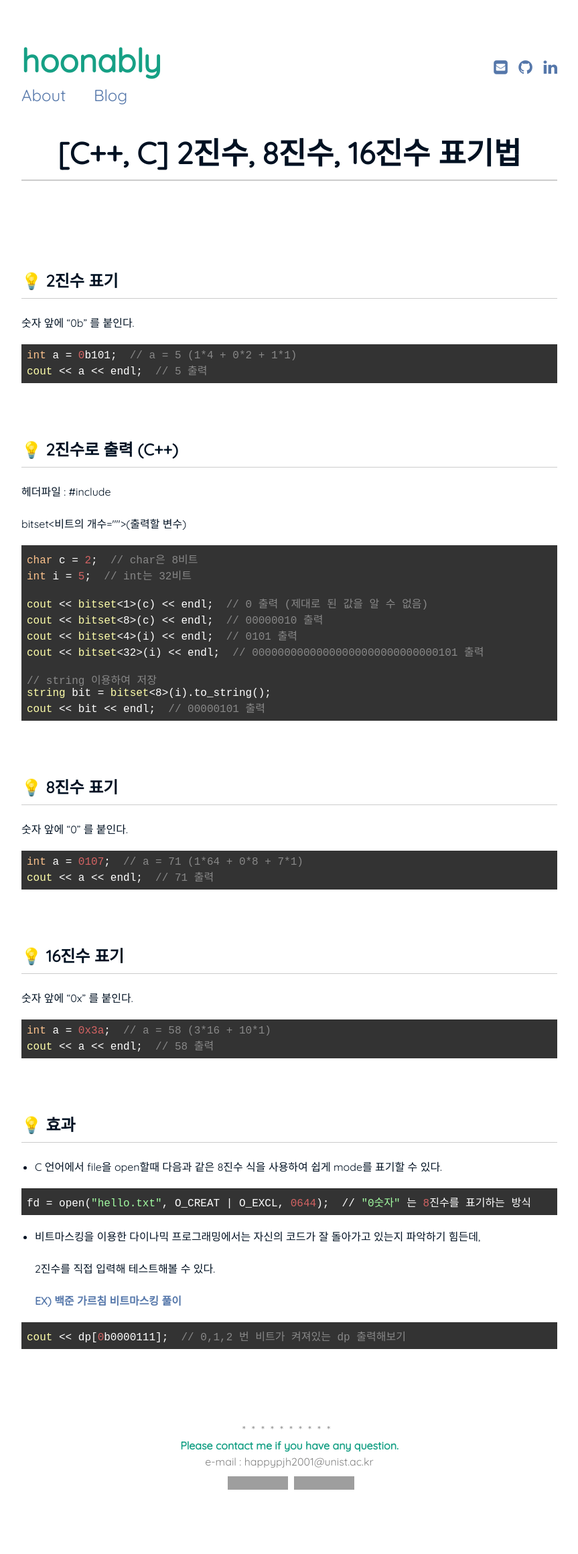
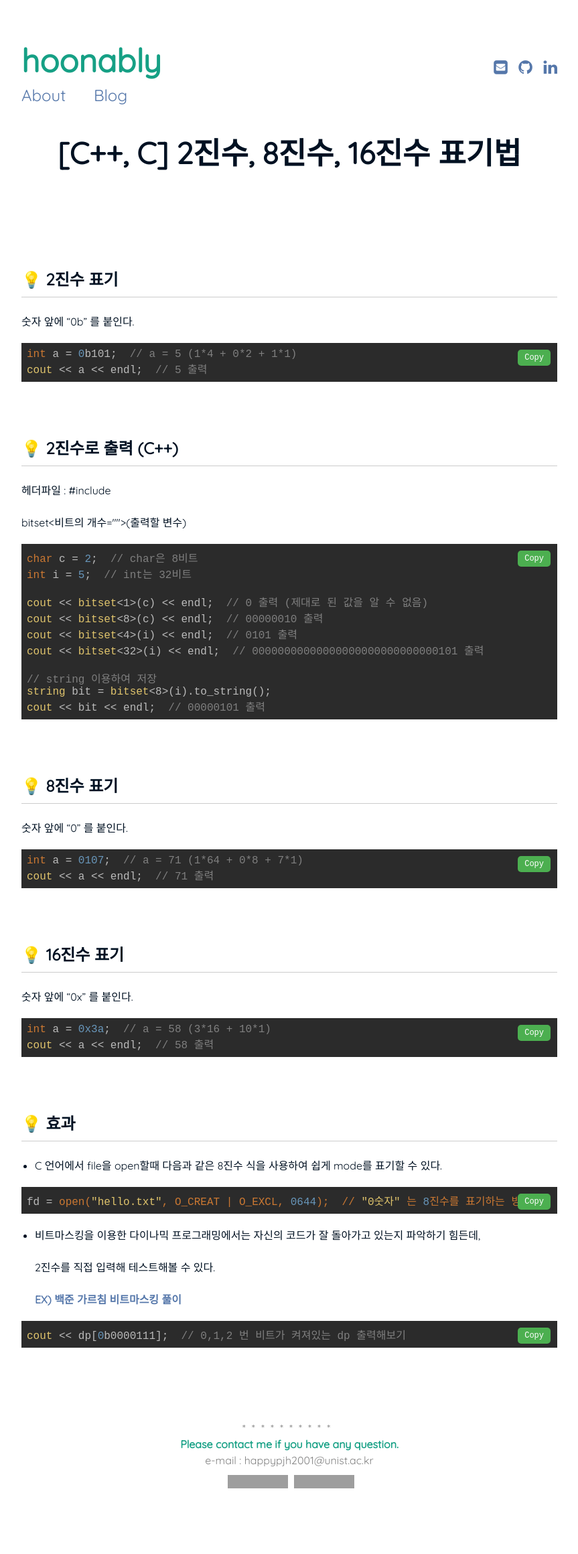
Before and after one commit to hoonably/old-blog, a Jekyll site: the page built from _posts/2024-04-13-use-bit.md, in a window 1280 px wide. Shown: the whole page at 67% size, without its empty margins (208-1071 px from the left). Built offline with Jekyll 4.4.1, drawn with Linux system fonts in a browser that asks for light colours; grey boxes are pictures that could not be loaded.

```diff
--- a/_config.yml
+++ b/_config.yml
@@ -17,9 +17,22 @@ author:
 
 
 # Syntax highlighting
-highlightstyle: 'agate'
-styles: [agate, androidstudio, arta, asceti, atelier-cave.dark, atelier-cave.light, atelier-dune.dark, atelier-dune.light, atelier-estuary.dark, atelier-estuary.light, atelier-forest.dark, atelier-forest.light, atelier-heath.dark, atelier-heath.light, atelier-lakeside.dark, atelier-lakeside.light, atelier-plateau.dark, atelier-plateau.light, atelier-savanna.dark, atelier-savanna.light, atelier-seaside.dark, atelier-seaside.light, atelier-sulphurpool.dark, atelier-sulphurpool.light, brown_paper, codepen-embed, color-brewer, dark, darkula, default, docco, far, foundation, github, github-gist, googlecode, grayscale, hopscotch, hybrid, idea, ir_black, kimbie.dark, kimbie.light, magula, mono-blue, monokai, monokai_sublime, obsidian, paraiso.dark, paraiso.light, pojoaque, railscast, rainbow, school_book, solarized_dark, solarized_light, styles_list.txt, sunburst, tomorrow, tomorrow-night-blue, tomorrow-night-bright, tomorrow-night, tomorrow-night-eightie, v, xcode, zenburn]
+highlightstyle: 'darkula'
 
+#아래 중에서 골라서 위에 쓰면 됨
+styles: [agate, androidstudio, arta,
+asceti, atelier-cave.dark, atelier-cave.light, atelier-dune.dark, atelier-dune.light,
+atelier-estuary.dark, atelier-estuary.light, atelier-forest.dark, atelier-forest.light,
+atelier-heath.dark, atelier-heath.light, atelier-lakeside.dark, atelier-lakeside.light,
+atelier-plateau.dark, atelier-plateau.light, atelier-savanna.dark, atelier-savanna.light,
+atelier-seaside.dark, atelier-seaside.light, atelier-sulphurpool.dark, atelier-sulphurpool.light,
+brown_paper, codepen-embed, color-brewer, dark, darkula, default, docco,
+far, foundation, github, github-gist, googlecode, grayscale, hopscotch,
+hybrid, idea, ir_black, kimbie.dark, kimbie.light, magula, mono-blue,
+monokai, monokai_sublime, obsidian, paraiso.dark, paraiso.light, pojoaque,
+railscast, rainbow, school_book, solarized_dark, solarized_light, styles_list.txt,
+sunburst, tomorrow, tomorrow-night-blue, tomorrow-night-bright, tomorrow-night,
+tomorrow-night-eightie, v, xcode, zenburn]
 
 # Build settings
 highlighter: null
--- a/_layouts/default.html
+++ b/_layouts/default.html
@@ -3,6 +3,7 @@
 <head>
 {% include meta_tags/base.html %}
 {% include externals/styling.html %}
+<script src="{{ '/assets/js/main.js' | relative_url }}"></script>
 </head>
 <body>
 <div class="wrapper">
--- a/assets/css/main.css
+++ b/assets/css/main.css
@@ -107,7 +107,7 @@
 
 h1 {
   margin-top: 100px; /*헤더 위에 여백*/
-  border-bottom: 2px solid #ccc;
+  /* border-bottom: 2px solid #ccc; */
   padding-bottom: 10px;
   margin-bottom: 20px;
 }
@@ -512,6 +512,30 @@ h3 { /* 헤더 아래에 밑줄 넣기 */
       text-shadow: -1px 0 0 blue, 1px 0 0 lime; }
     100% {
       text-shadow: -1px 0 0 blue, 1px 0 0 lime; } }
+
+
   /* Custom */
   .go-home {
     text-align: center; }
+
+/* 복사 버튼 스타일 */
+.copy-button {
+  position: absolute;
+  right: 10px;
+  top: 10px;
+  background: #4CAF50;
+  color: white;
+  border: none;
+  padding: 5px 10px;
+  cursor: pointer;
+  border-radius: 5px;
+  font-size: 12px;
+}
+
+.copy-button:hover {
+  background: #45a049;
+}
+
+pre {
+  position: relative;
+}
--- /dev/null
+++ b/assets/js/main.js
@@ -0,0 +1,23 @@
+document.addEventListener("DOMContentLoaded", function() {
+    const codeBlocks = document.querySelectorAll("pre");
+
+    codeBlocks.forEach(block => {
+      const button = document.createElement("button");
+      button.className = "copy-button";
+      button.textContent = "Copy";
+
+      button.addEventListener("click", () => {
+        const code = block.querySelector("code").innerText;
+        navigator.clipboard.writeText(code).then(() => {
+          button.textContent = "Copied!";
+          setTimeout(() => {
+            button.textContent = "Copy";
+          }, 2000);
+        }).catch(err => {
+          console.error("Failed to copy text: ", err);
+        });
+      });
+
+      block.appendChild(button);
+    });
+  });
```
Also changed, not shown: 6 other files.
